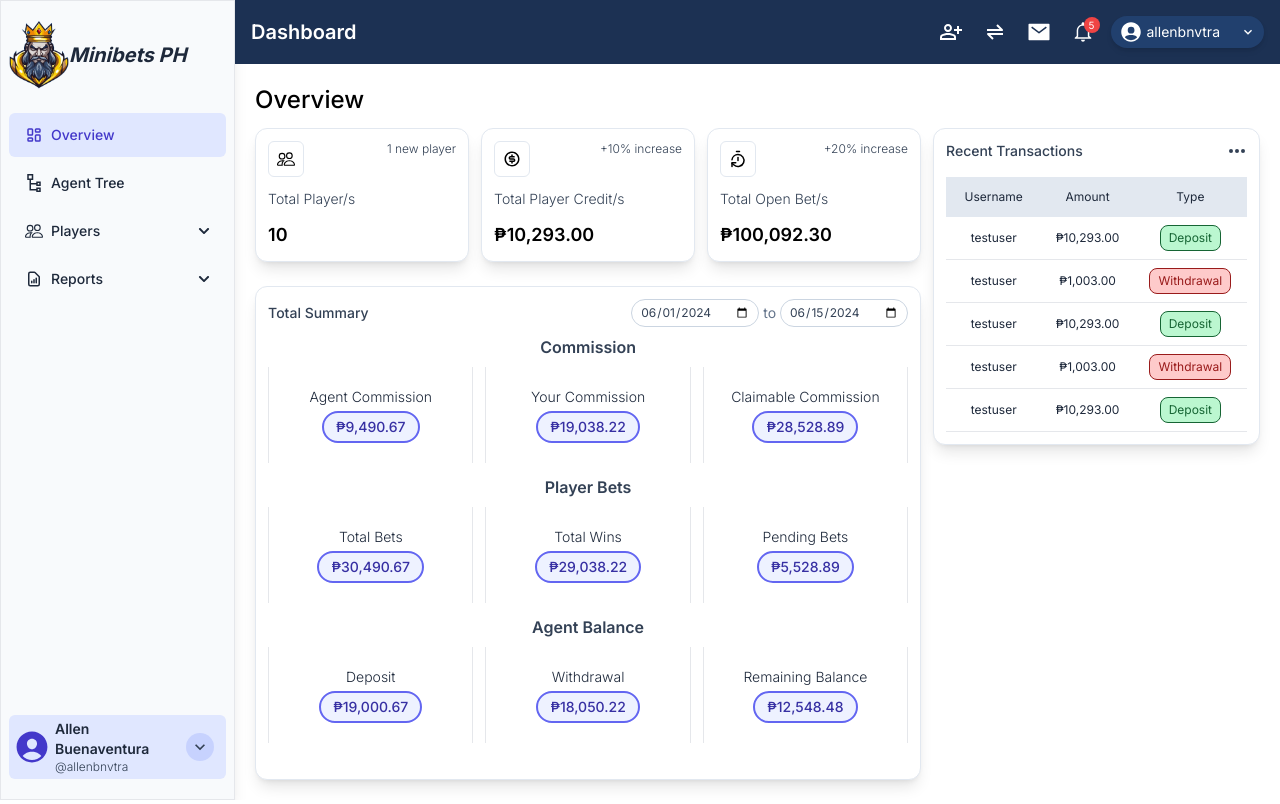
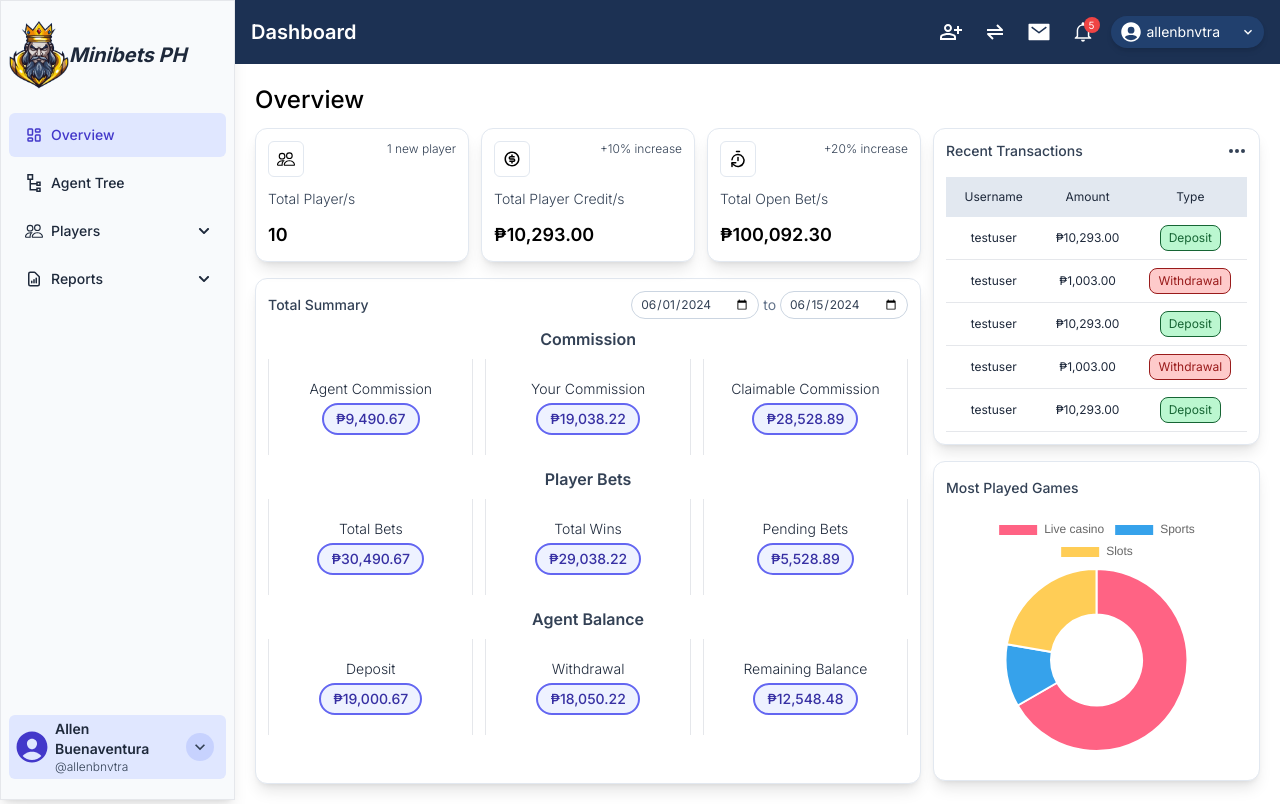
Before and after one commit to allenbnvtra/betsite, a Next.js app: page /overview in a window 1280 px wide. Built offline with nearby package versions, Linux system fonts and the light colour scheme.

Commit message:
dashboard v1.0.1 added graph

```diff
--- a/package.json
+++ b/package.json
@@ -9,9 +9,11 @@
     "lint": "next lint"
   },
   "dependencies": {
+    "chart.js": "^4.4.3",
     "clsx": "^2.1.1",
     "next": "14.2.3",
     "react": "^18",
+    "react-chartjs-2": "^5.2.0",
     "react-date-range": "^2.0.1",
     "react-dom": "^18",
     "react-icons": "^5.2.1",
--- a/src/app/(root)/overview/page.jsx
+++ b/src/app/(root)/overview/page.jsx
@@ -1,4 +1,5 @@
 import PagesTitle from '@/components/PagesTitle';
+import DataGraph from '@/components/ui/Overview/DataGraph';
 import RecentTransactionBox from '@/components/ui/Overview/RecentTransactionBox';
 import Summary from '@/components/ui/Overview/Summary';
 import Totals from '@/components/ui/Overview/Totals';
@@ -9,13 +10,14 @@ const Overview = () => {
       <PagesTitle title="Overview" />
 
       <div className="grid grid-cols-1 gap-3 lg:grid-cols-3">
-        <div className="space-y-6 lg:col-span-2">
+        <div className="space-y-4 lg:col-span-2">
           <Summary />
           <Totals />
         </div>
 
-        <div className="lg:col-span-1">
+        <div className="space-y-4 lg:col-span-1">
           <RecentTransactionBox />
+          <DataGraph />
         </div>
       </div>
     </div>
--- a/src/components/ui/Overview/Computed.jsx
+++ b/src/components/ui/Overview/Computed.jsx
@@ -39,7 +39,7 @@ const Computed = () => {
   };
 
   return (
-    <div className="z-0 mb-3 mt-2 flex w-full flex-col justify-center gap-7">
+    <div className="z-0 mb-3 mt-2 flex w-full flex-col justify-center gap-7 pb-3">
       {isMobile ? (
         <Slider {...settings}>
           {totalSummary.map(({ category, items }) => (
--- /dev/null
+++ b/src/components/ui/Overview/DataGraph.jsx
@@ -0,0 +1,41 @@
+'use client';
+
+import React from 'react';
+import { Doughnut } from 'react-chartjs-2';
+import 'chart.js/auto';
+
+const DataGraph = () => {
+  const data = {
+    labels: ['Live casino', 'Sports', 'Slots'],
+    datasets: [
+      {
+        label: 'Most played games',
+        data: [300, 50, 100],
+        backgroundColor: [
+          'rgb(255, 99, 132)',
+          'rgb(54, 162, 235)',
+          'rgb(255, 205, 86)',
+        ],
+        hoverOffset: 4,
+      },
+    ],
+  };
+
+  const options = {
+    responsive: true,
+    maintainAspectRatio: false,
+  };
+
+  return (
+    <div className="flex h-[20rem] max-h-[20rem] flex-col justify-center rounded-xl border border-slate-200 bg-white p-3 shadow-lg">
+      <p className="pt-1 text-sm font-medium text-slate-700">
+        Most Played Games
+      </p>
+      <div className="relative h-full p-4">
+        <Doughnut data={data} options={options} />
+      </div>
+    </div>
+  );
+};
+
+export default DataGraph;
```
Also changed, not shown: 1 other file (tests, documents, lock files or other folders).
